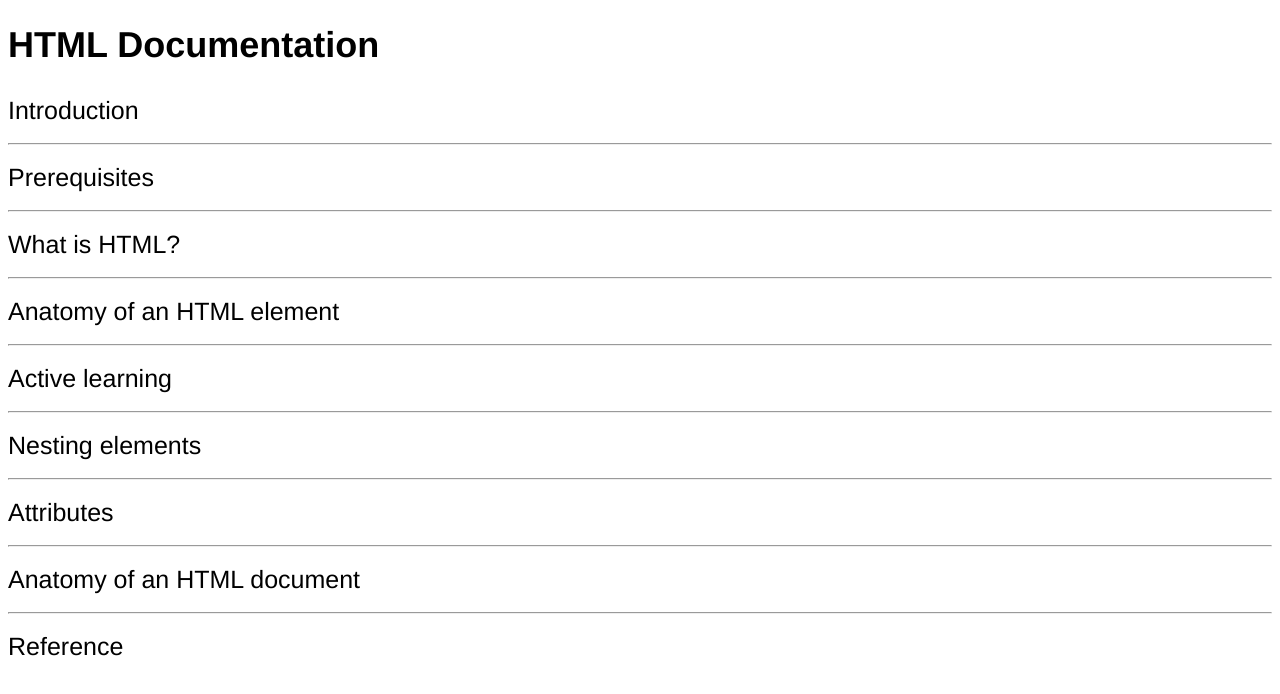
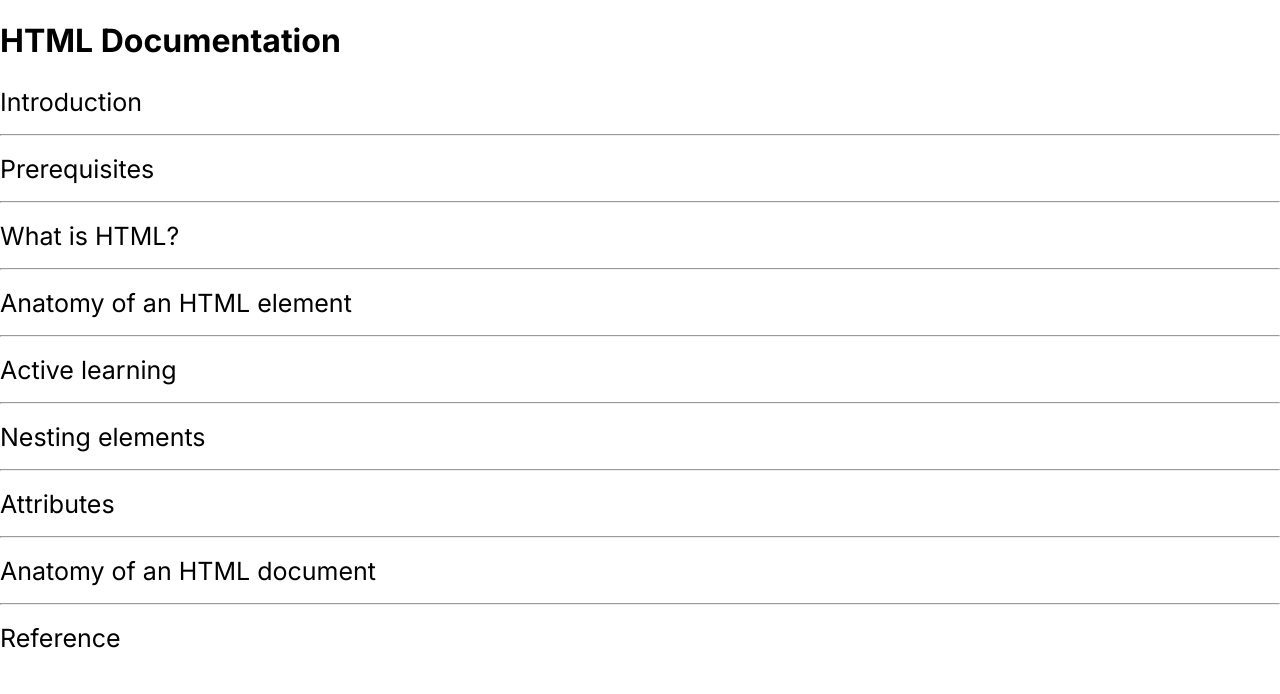
Before and after one commit to bsul24/HTML-Documentation, a plain HTML site: page index.html in a window 1280 px wide. Drawn offline with Linux system fonts and the light colour scheme.

Commit message:
opening pr

```diff
--- a/CSS/style.css
+++ b/CSS/style.css
@@ -1,10 +1,11 @@
-body {
-    font-family: helvetica;
-    font-size: 18px;
+* {
+  box-sizing: border-box;
 }
 
-  header {
-    font-weight: bold;
+body {
+  margin: 0;
+  padding: 0;
+  font-family: "Inter", sans-serif;
 }
 
 #title {
```
Lines whose indentation alone changed are shown as unchanged.
